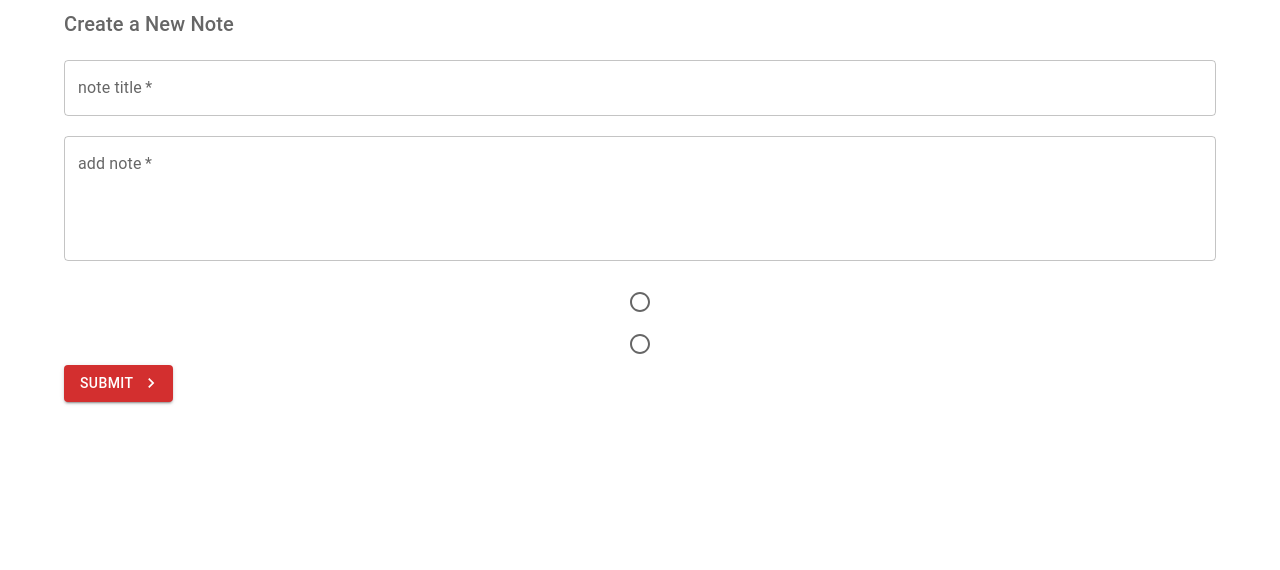
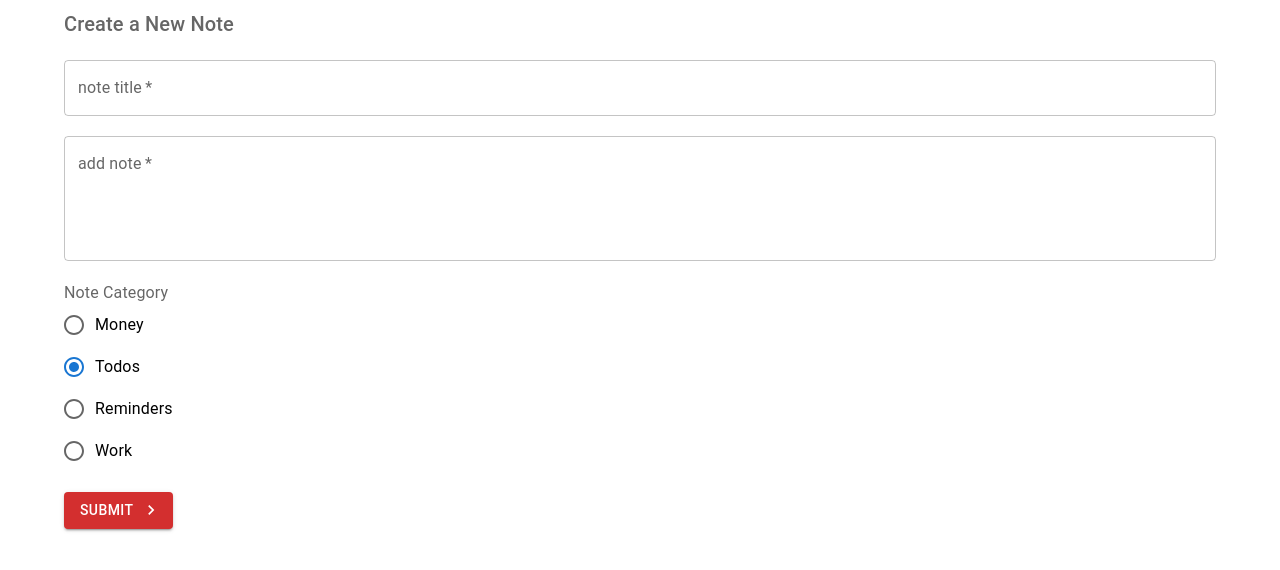
Before and after one commit to sonu355/understanding-mui, a React (Create React App) app: page /create in a window 1280 px wide. Shown: the top 570 px of the page. Built offline with nearby package versions, Linux system fonts and the light colour scheme.

Commit message:
radio completed

```diff
--- a/src/pages/Create.js
+++ b/src/pages/Create.js
@@ -1,5 +1,5 @@
 import React, { useState } from 'react'
-import { Typography, Button, Container, TextField, Radio, RadioGroup } from '@mui/material'
+import { Typography, Button, Container, TextField, Radio, RadioGroup, FormControlLabel, FormControl, FormLabel } from '@mui/material'
 import { createTheme, ThemeProvider } from '@mui/material';
 // import makeStyles  from '@mui/styles/makeStyles'
 import KeyboardArrowRightIcon from '@mui/icons-material/KeyboardArrowRight';
@@ -30,6 +30,7 @@ const Create = () => {
     const[details, setDetails] = useState('')
     const[titleError, setTitleError] = useState(false)
     const[detailsError, setDetailsError] = useState(false)
+    const[category, setCategory] = useState('todos')
 
     const handleSubmit = (e) => {
         e.preventDefault();
@@ -44,7 +45,7 @@ const Create = () => {
         }
 
         if(title && details){
-            console.log(title, details)
+            console.log(title, details, category)
         }
     }
     // const classes = useStyles()
@@ -77,10 +78,16 @@ const Create = () => {
                 required
                 error={detailsError}
             />
-            <RadioGroup>
-                <Radio value="male" />
-                <Radio value="female"/>
-            </RadioGroup>
+            <FormControl style={{marginTop:'20px', marginBottom:'20px', display:'block' }}>
+                <FormLabel>Note Category</FormLabel>
+                <RadioGroup value={category} onChange={(e) => setCategory(e.target.value)}>
+                    <FormControlLabel value="money" control={<Radio />} label="Money"/>
+                    <FormControlLabel value="todos" control={<Radio />} label="Todos"/>
+                    <FormControlLabel value="reminders" control={<Radio />} label="Reminders"/>
+                    <FormControlLabel value="work" control={<Radio />} label="Work"/>
+                </RadioGroup>
+            </FormControl>
+
             <Button
             onClick={() => console.log('Clicked me')}
             color='error'
```
